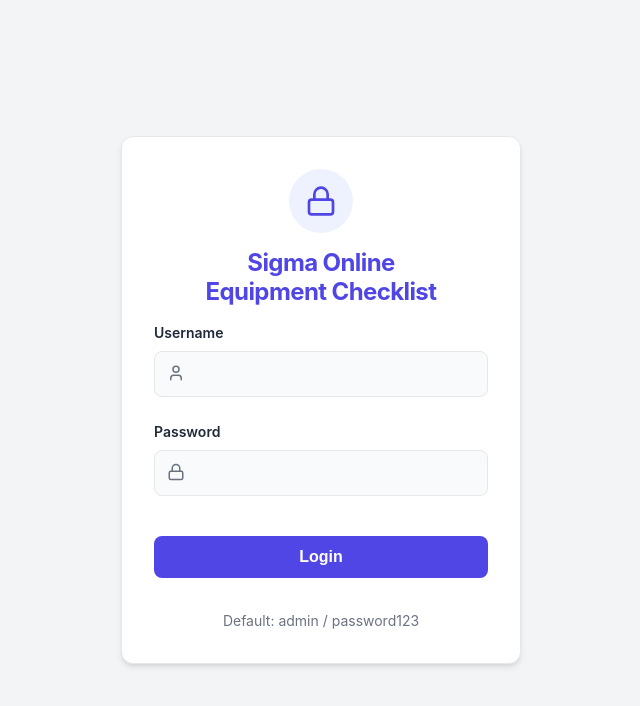
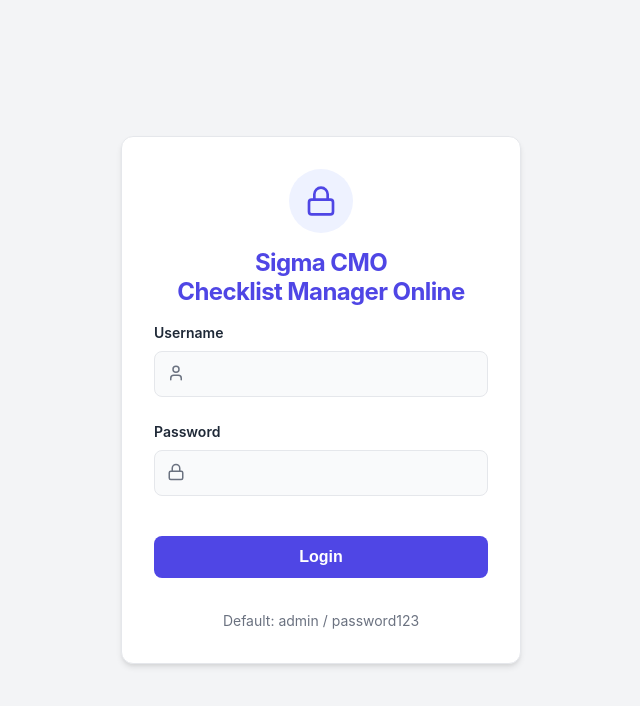
Before and after one commit to haynadn/e-scm, a React (Vite) app: page / in a window 1280 px wide. Shown: the top 706 px of the page, without its empty margins (319-959 px from the left). Built offline with nearby package versions, Linux system fonts and the light colour scheme.

Commit message:
Update application brand to Sigma CMO

```diff
--- a/index.html
+++ b/index.html
@@ -4,7 +4,7 @@
     <meta charset="UTF-8" />
     <link rel="icon" type="image/svg+xml" href="/favicon.svg" />
     <meta name="viewport" content="width=device-width, initial-scale=1.0" />
-    <title>Sigma Online Equipment Checklist</title>
+    <title>Sigma CMO - Checklist Manager Online</title>
   </head>
   <body>
     <div id="root"></div>
--- a/src/App.jsx
+++ b/src/App.jsx
@@ -78,7 +78,7 @@ function App() {
     <div className="app-container">
       <header className="header" style={{ display: 'flex', flexWrap: 'wrap', gap: '1rem' }}>
         <div style={{ flex: 1 }}>
-          <h1>Sigma Online Equipment Checklist</h1>
+          <h1>Sigma CMO - Checklist Manager Online</h1>
           <p>Logged in as: <strong>{session.username}</strong> ({session.role})</p>
         </div>
         <div style={{ display: 'flex', gap: '1rem', alignItems: 'center' }}>
--- a/src/components/Login.jsx
+++ b/src/components/Login.jsx
@@ -42,7 +42,7 @@ export default function Login({ onLoginSuccess }) {
           <div style={{ display: 'inline-flex', padding: '1rem', backgroundColor: '#EEF2FF', borderRadius: '50%', color: 'var(--primary)', marginBottom: '1rem' }}>
             <Lock size={32} />
           </div>
-          <h2 style={{ color: 'var(--primary)', marginBottom: '0.5rem', fontSize: '1.5rem', lineHeight: '1.2' }}>Sigma Online<br/>Equipment Checklist</h2>
+          <h2 style={{ color: 'var(--primary)', marginBottom: '0.5rem', fontSize: '1.5rem', lineHeight: '1.2' }}>Sigma CMO<br/>Checklist Manager Online</h2>
         </div>
 
         {error && (
```
